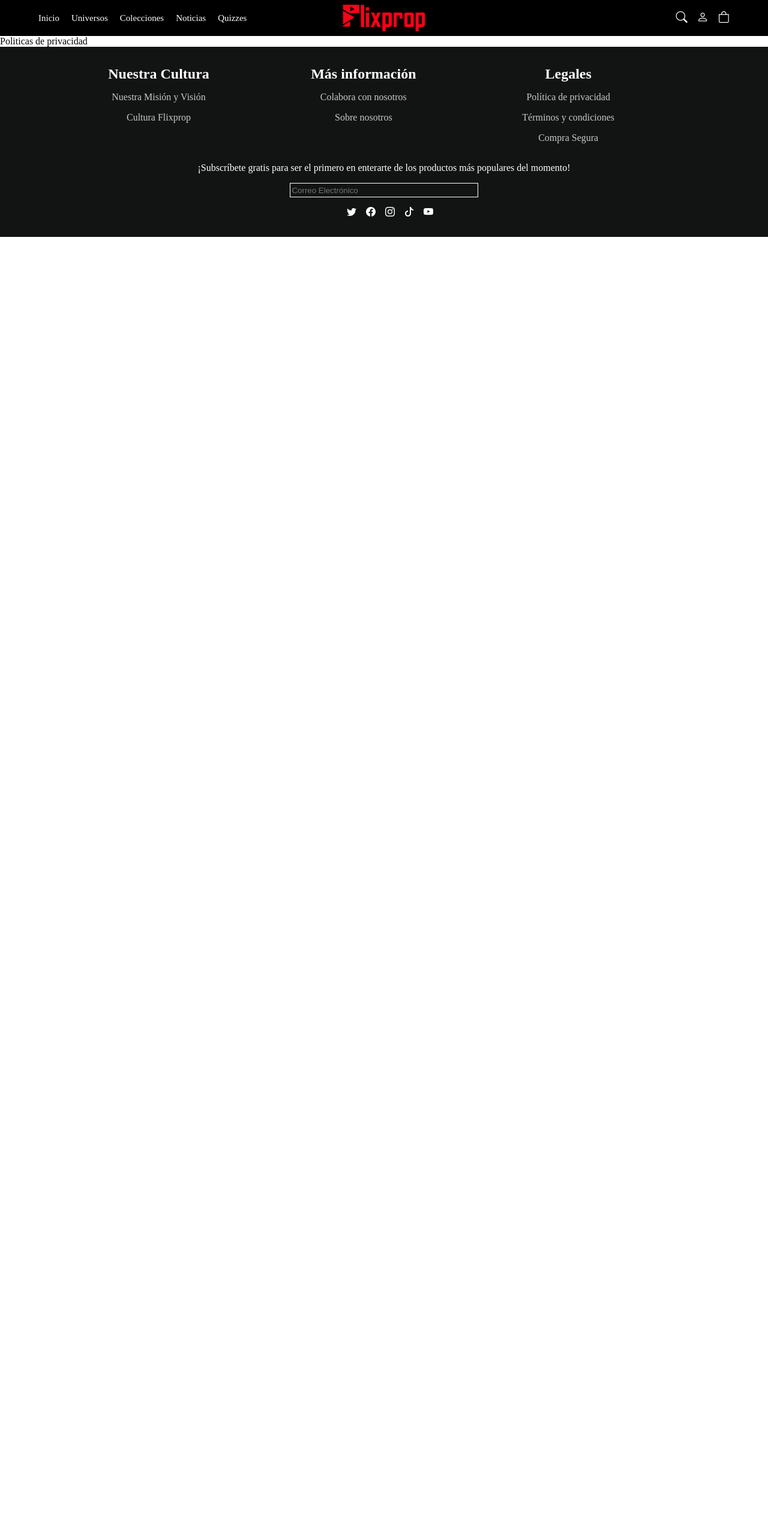
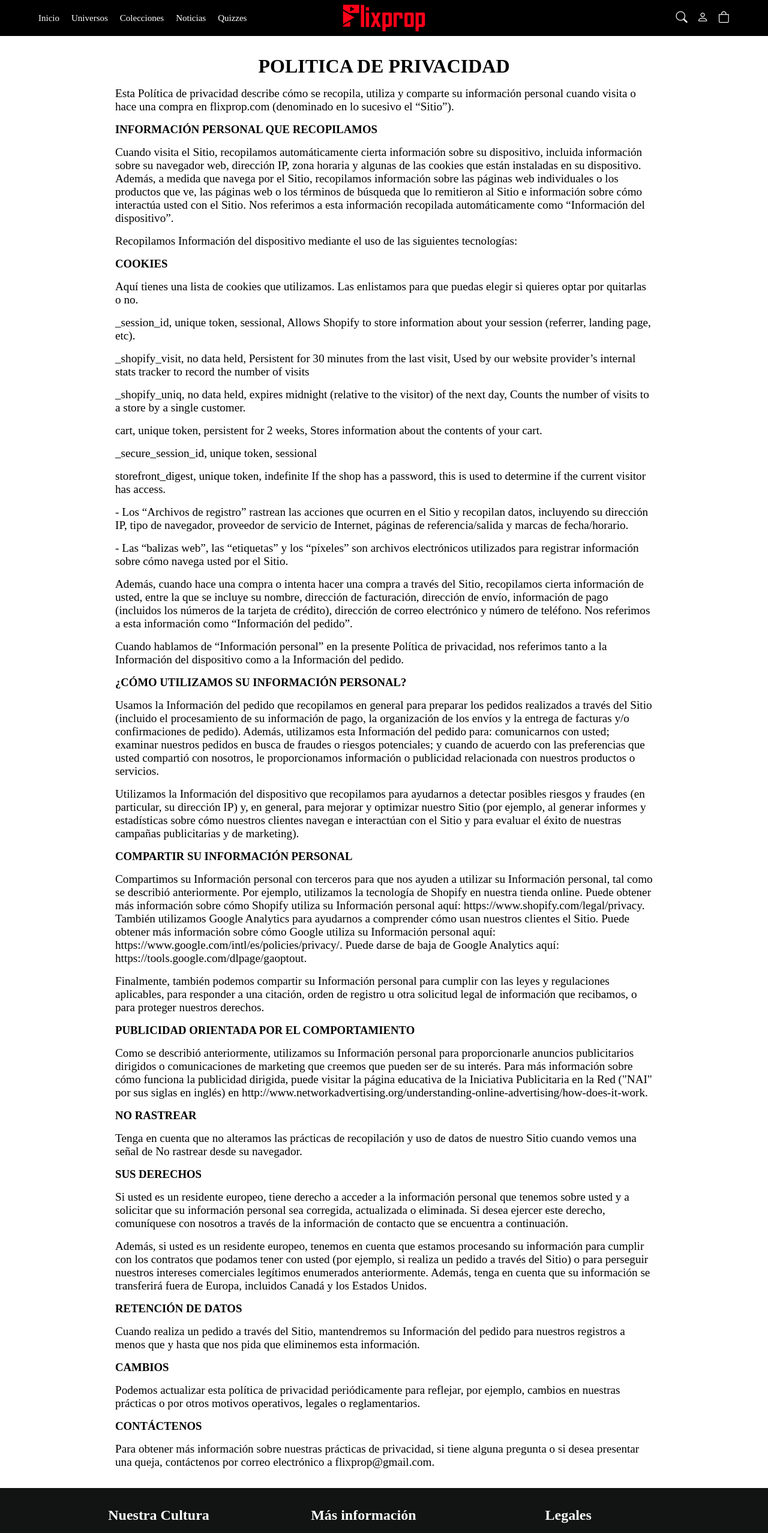
Before and after one commit to Blasnjacobo/flixprop, a React (Vite) app in the folder frontend/: page /flixprop/politica-de-privacidad in a window 1280 px wide. Shown: the top 2556 px of the page at 60% size. Before the commit the page ends 800 px from the top, so only its background shows below. Built offline with nearby package versions, Linux system fonts and the light colour scheme.

Commit message:
politica de privacidad

```diff
--- a/frontend/src/pages/Footer/Privacidad.tsx
+++ b/frontend/src/pages/Footer/Privacidad.tsx
@@ -1,7 +1,43 @@
 const Privacidad = () => {
   return (
-    <div>
-      Politicas de privacidad
+    <div className="footerLinks-container">
+      <h1>POLITICA DE PRIVACIDAD</h1>
+      <p>Esta Política de privacidad describe cómo se recopila, utiliza y comparte su información personal cuando visita o hace una compra en flixprop.com (denominado en lo sucesivo el “Sitio”).</p>
+      <h3>INFORMACIÓN PERSONAL QUE RECOPILAMOS</h3>
+      <p>Cuando visita el Sitio, recopilamos automáticamente cierta información sobre su dispositivo, incluida información sobre su navegador web, dirección IP, zona horaria y algunas de las cookies que están instaladas en su dispositivo. Además, a medida que navega por el Sitio, recopilamos información sobre las páginas web individuales o los productos que ve, las páginas web o los términos de búsqueda que lo remitieron al Sitio e información sobre cómo interactúa usted con el Sitio. Nos referimos a esta información recopilada automáticamente como “Información del dispositivo”.</p>
+      <p>Recopilamos Información del dispositivo mediante el uso de las siguientes tecnologías:</p>
+      <h3>COOKIES</h3>
+      <p>Aquí tienes una lista de cookies que utilizamos. Las enlistamos para que puedas elegir si quieres optar por quitarlas o no.</p>
+      <p>_session_id, unique token, sessional, Allows Shopify to store information about your session (referrer, landing page, etc).</p>
+      <p>_shopify_visit, no data held, Persistent for 30 minutes from the last visit, Used by our website provider’s internal stats tracker to record the number of visits</p>
+      <p>_shopify_uniq, no data held, expires midnight (relative to the visitor) of the next day, Counts the number of visits to a store by a single customer.</p>
+      <p>cart, unique token, persistent for 2 weeks, Stores information about the contents of your cart.</p>
+      <p>_secure_session_id, unique token, sessional</p>
+      <p>storefront_digest, unique token, indefinite If the shop has a password, this is used to determine if the current visitor has access.</p>
+      <p>- Los “Archivos de registro” rastrean las acciones que ocurren en el Sitio y recopilan datos, incluyendo su dirección IP, tipo de navegador, proveedor de servicio de Internet, páginas de referencia/salida y marcas de fecha/horario.</p>
+      <p>- Las “balizas web”, las “etiquetas” y los “píxeles” son archivos electrónicos utilizados para registrar información sobre cómo navega usted por el Sitio.</p>
+      <p>Además, cuando hace una compra o intenta hacer una compra a través del Sitio, recopilamos cierta información de usted, entre la que se incluye su nombre, dirección de facturación, dirección de envío, información de pago (incluidos los números de la tarjeta de crédito), dirección de correo electrónico y número de teléfono. Nos referimos a esta información como “Información del pedido”.</p>
+      <p>Cuando hablamos de “Información personal” en la presente Política de privacidad, nos referimos tanto a la Información del dispositivo como a la Información del pedido.</p>
+      <h3>¿CÓMO UTILIZAMOS SU INFORMACIÓN PERSONAL?</h3>
+      <p>Usamos la Información del pedido que recopilamos en general para preparar los pedidos realizados a través del Sitio (incluido el procesamiento de su información de pago, la organización de los envíos y la entrega de facturas y/o confirmaciones de pedido). Además, utilizamos esta Información del pedido para: comunicarnos con usted;
+examinar nuestros pedidos en busca de fraudes o riesgos potenciales; y cuando de acuerdo con las preferencias que usted compartió con nosotros, le proporcionamos información o publicidad relacionada con nuestros productos o servicios.</p>
+      <p>Utilizamos la Información del dispositivo que recopilamos para ayudarnos a detectar posibles riesgos y fraudes (en particular, su dirección IP) y, en general, para mejorar y optimizar nuestro Sitio (por ejemplo, al generar informes y estadísticas sobre cómo nuestros clientes navegan e interactúan con el Sitio y para evaluar el éxito de nuestras campañas publicitarias y de marketing).</p>
+      <h3>COMPARTIR SU INFORMACIÓN PERSONAL</h3>
+      <p>Compartimos su Información personal con terceros para que nos ayuden a utilizar su Información personal, tal como se describió anteriormente. Por ejemplo, utilizamos la tecnología de Shopify en nuestra tienda online. Puede obtener más información sobre cómo Shopify utiliza su Información personal aquí: https://www.shopify.com/legal/privacy. También utilizamos Google Analytics para ayudarnos a comprender cómo usan nuestros clientes el Sitio. Puede obtener más información sobre cómo Google utiliza su Información personal aquí: https://www.google.com/intl/es/policies/privacy/. Puede darse de baja de Google Analytics aquí: https://tools.google.com/dlpage/gaoptout.</p>
+      <p>Finalmente, también podemos compartir su Información personal para cumplir con las leyes y regulaciones aplicables, para responder a una citación, orden de registro u otra solicitud legal de información que recibamos, o para proteger nuestros derechos.</p>
+      <h3>PUBLICIDAD ORIENTADA POR EL COMPORTAMIENTO</h3>
+      <p>Como se describió anteriormente, utilizamos su Información personal para proporcionarle anuncios publicitarios dirigidos o comunicaciones de marketing que creemos que pueden ser de su interés. Para más información sobre cómo funciona la publicidad dirigida, puede visitar la página educativa de la Iniciativa Publicitaria en la Red ("NAI" por sus siglas en inglés) en http://www.networkadvertising.org/understanding-online-advertising/how-does-it-work.</p>
+      <h3>NO RASTREAR</h3>
+      <p>Tenga en cuenta que no alteramos las prácticas de recopilación y uso de datos de nuestro Sitio cuando vemos una señal de No rastrear desde su navegador.</p>
+      <h3>SUS DERECHOS</h3>
+      <p>Si usted es un residente europeo, tiene derecho a acceder a la información personal que tenemos sobre usted y a solicitar que su información personal sea corregida, actualizada o eliminada. Si desea ejercer este derecho, comuníquese con nosotros a través de la información de contacto que se encuentra a continuación.</p>
+      <p>Además, si usted es un residente europeo, tenemos en cuenta que estamos procesando su información para cumplir con los contratos que podamos tener con usted (por ejemplo, si realiza un pedido a través del Sitio) o para perseguir nuestros intereses comerciales legítimos enumerados anteriormente. Además, tenga en cuenta que su información se transferirá fuera de Europa, incluidos Canadá y los Estados Unidos.</p>
+      <h3>RETENCIÓN DE DATOS</h3>
+      <p>Cuando realiza un pedido a través del Sitio, mantendremos su Información del pedido para nuestros registros a menos que y hasta que nos pida que eliminemos esta información.</p>
+      <h3>CAMBIOS</h3>
+      <p>Podemos actualizar esta política de privacidad periódicamente para reflejar, por ejemplo, cambios en nuestras prácticas o por otros motivos operativos, legales o reglamentarios.</p>
+      <h3>CONTÁCTENOS</h3>
+      <p>Para obtener más información sobre nuestras prácticas de privacidad, si tiene alguna pregunta o si desea presentar una queja, contáctenos por correo electrónico a flixprop@gmail.com.</p>
     </div>
   )
 }
```
